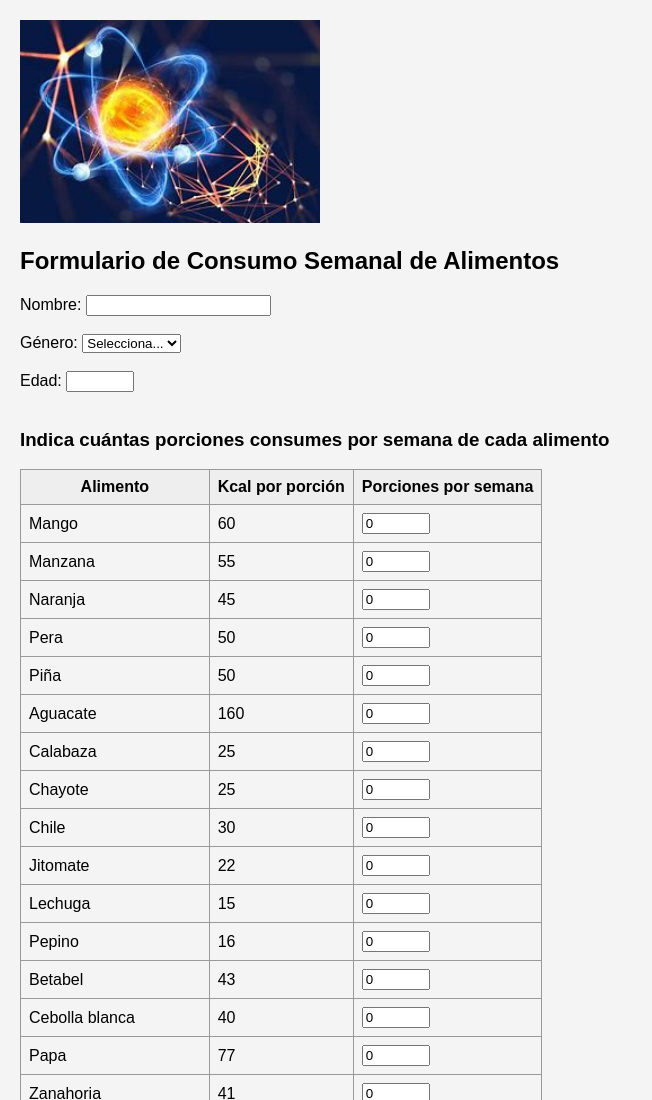
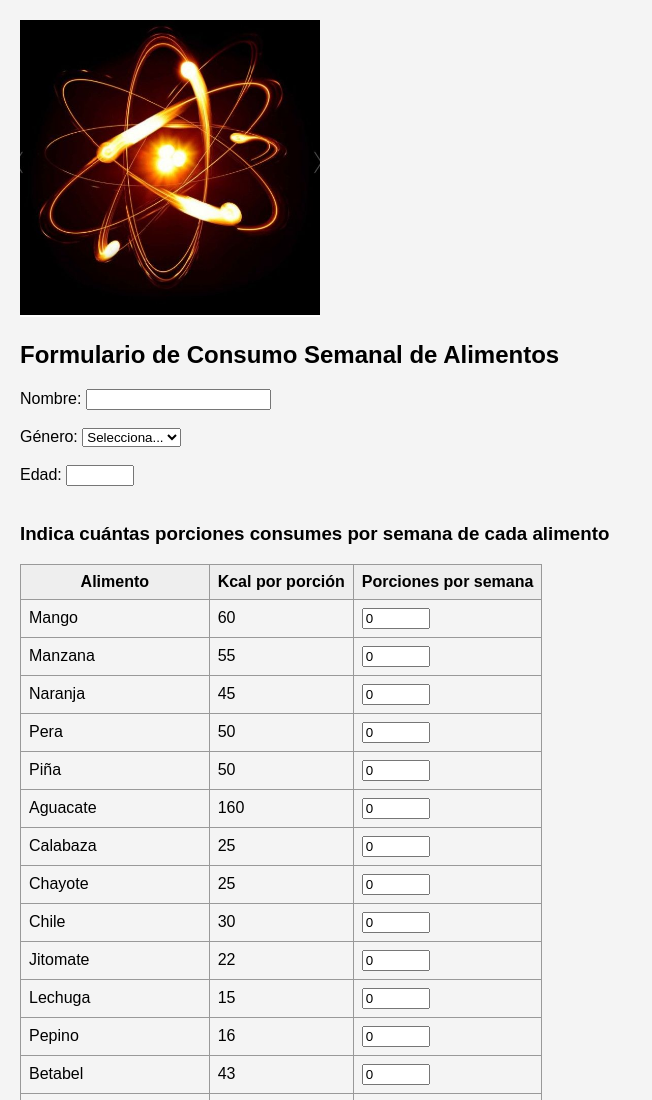
Before and after one commit to Rzhk5/tabla, a plain HTML site: page index.html in a window 1280 px wide. Shown: the top 1100 px of the page, without its empty margins (0-652 px from the left). Drawn offline with Linux system fonts and the light colour scheme.

Commit message:
Update index.html

```diff
--- a/index.html
+++ b/index.html
@@ -12,7 +12,7 @@
   </style>
 </head>
 <body>
-  <img src="https://github.com/Rzhk5/tabla/blob/main/atomo.jfif"alt= "atomo" width="300">
+  <img src="https://github.com/Rzhk5/tabla/blob/main/522d48385dd2b89458c9c5187956d333.jpg?raw=true"alt= "atomo" width="300">
   <h2>Formulario de Consumo Semanal de Alimentos</h2>
 
   <form id="formConsumo">
```
